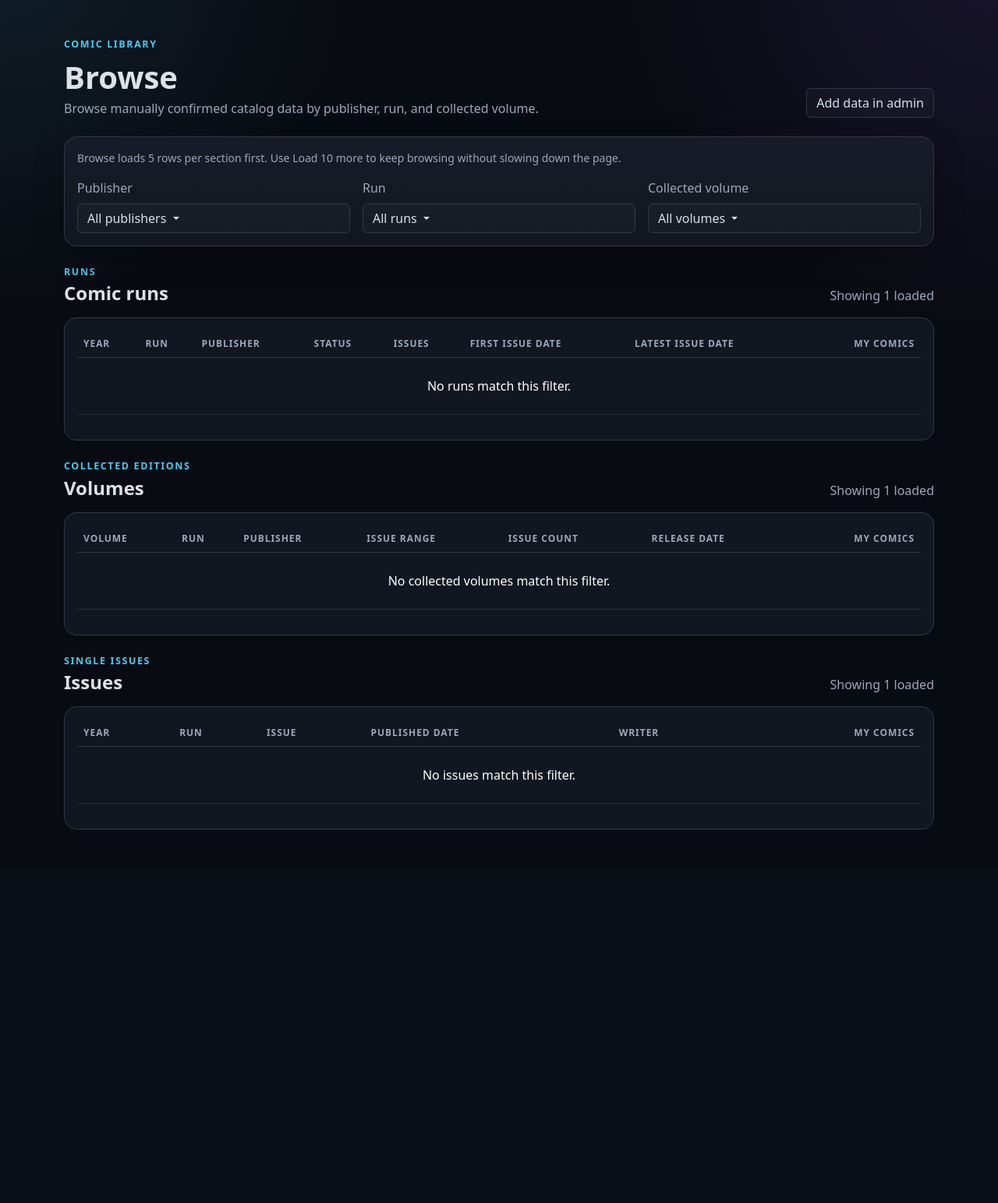
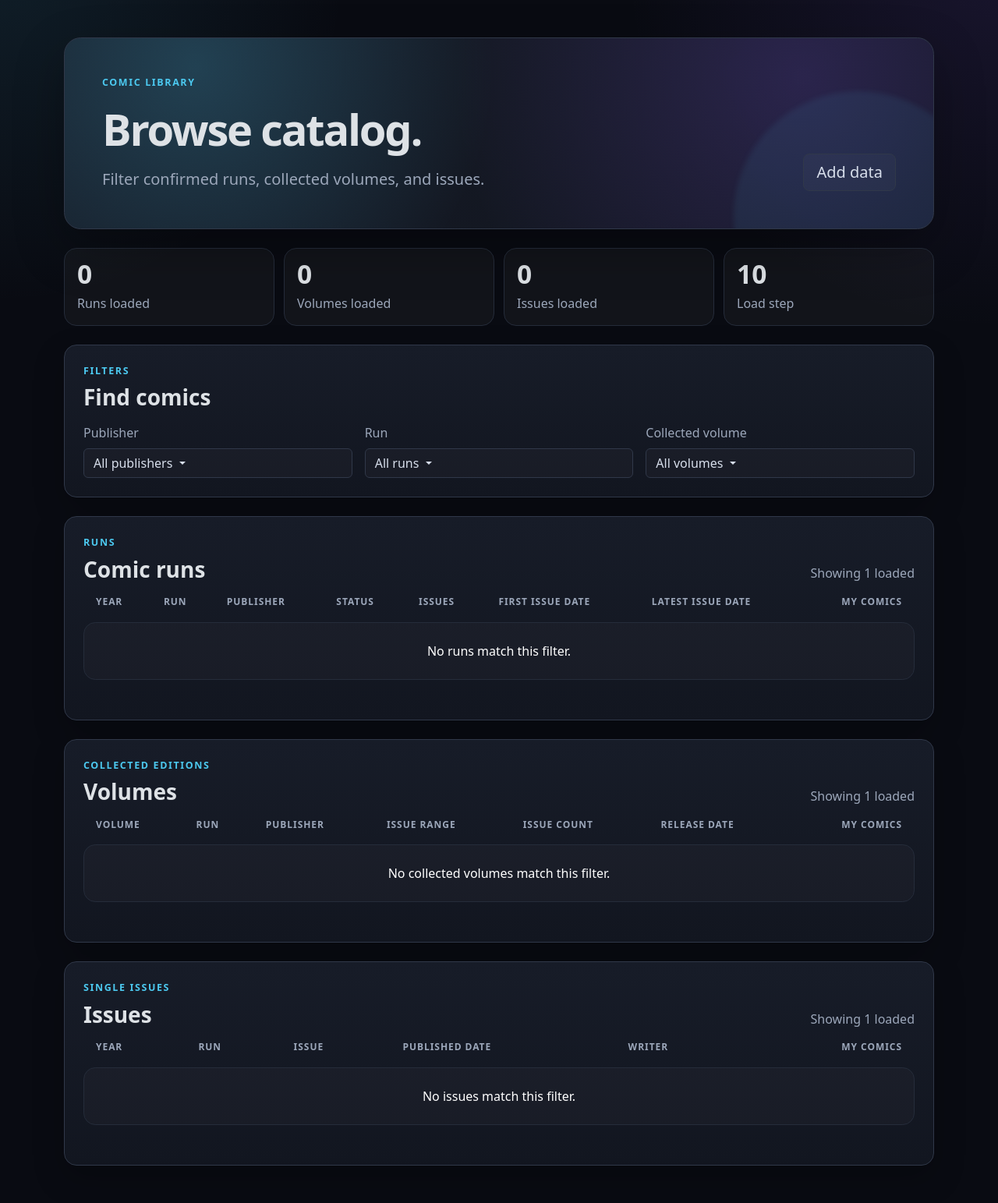
Before and after one commit to Wjmoore32001/EzyReadComics, a Django app: page /browse/ in a window 1280 px wide. Shown: the part 57-1600 px from the top of the page at 78% size. Before the commit the page ends 1121 px from the top, so only its background shows below. Run offline with Django 5.2, Linux system fonts and the light colour scheme; data that the repository does not hold is empty.

Commit message:
new structure for styling

```diff
--- a/catalog/templates/catalog/browse.html
+++ b/catalog/templates/catalog/browse.html
@@ -4,28 +4,65 @@
 {% block title %}Browse - EzyReadComics{% endblock %}
 
 {% block content %}
-
-<div class="d-flex flex-column gap-4" data-csrf-token="{{ csrf_token }}">
-    <div class="d-flex flex-column flex-lg-row justify-content-between align-items-lg-end gap-3">
+<div class="erc-page-shell" data-csrf-token="{{ csrf_token }}">
+    <section class="erc-hero p-4 p-lg-5">
+        <div class="erc-hero-content">
+            <div class="d-flex flex-column flex-lg-row justify-content-between align-items-lg-end gap-4">
                 <div>
-            <p class="erc-page-kicker mb-2">Comic Library</p>
-            <h1 class="display-6 fw-bold mb-1">Browse</h1>
-            <p class="erc-muted mb-0">
-                Browse manually confirmed catalog data by publisher, run, and collected volume.
+                    <p class="erc-page-kicker mb-3">Comic Library</p>
+                    <h1 class="erc-hero-title display-4 fw-bold mb-3">
+                        Browse catalog.
+                    </h1>
+                    <p class="erc-hero-subtitle lead mb-0">
+                        Filter confirmed runs, collected volumes, and issues.
                     </p>
                 </div>
 
-        <a href="/admin/" class="btn btn-outline-light">
-            Add data in admin
+                <div class="d-flex flex-wrap gap-2">
+                    <a href="/admin/" class="btn btn-outline-light btn-lg">
+                        Add data
                     </a>
                 </div>
+            </div>
+        </div>
+    </section>
+
+    <section class="erc-home-stat-grid">
+        <div class="erc-home-stat">
+            <div class="erc-home-stat-value">{{ runs|length }}</div>
+            <div class="erc-muted mt-2">Runs loaded</div>
+        </div>
+
+        <div class="erc-home-stat">
+            <div class="erc-home-stat-value">{{ volumes|length }}</div>
+            <div class="erc-muted mt-2">Volumes loaded</div>
+        </div>
+
+        <div class="erc-home-stat">
+            <div class="erc-home-stat-value">{{ issues|length }}</div>
+            <div class="erc-muted mt-2">Issues loaded</div>
+        </div>
+
+        <div class="erc-home-stat">
+            <div class="erc-home-stat-value">{{ browse_load_more_limit }}</div>
+            <div class="erc-muted mt-2">Load step</div>
+        </div>
+    </section>
 
     <section class="card erc-panel">
-        <div class="card-body">
-            <p class="erc-muted small mb-3">
-                Browse loads {{ browse_initial_limit }} rows per section first.
-                Use Load {{ browse_load_more_limit }} more to keep browsing without slowing down the page.
-            </p>
+        <div class="card-body p-4">
+            <div class="erc-section-header">
+                <div>
+                    <p class="erc-page-kicker mb-2">Filters</p>
+                    <h2 class="h3 fw-bold mb-0">Find comics</h2>
+                </div>
+
+                {% if selected_publisher or selected_run or selected_volume %}
+                    <a href="{% url 'catalog:browse' %}" class="btn btn-outline-secondary">
+                        Clear filters
+                    </a>
+                {% endif %}
+            </div>
 
             <div class="row g-3 align-items-end">
                 <div class="col-12 col-lg-4">
@@ -290,11 +327,7 @@
             </div>
 
             {% if selected_publisher or selected_run or selected_volume %}
-                <div class="d-flex flex-wrap gap-2 mt-3">
-                    <a href="{% url 'catalog:browse' %}" class="btn btn-sm btn-outline-secondary">
-                        Clear filters
-                    </a>
-
+                <div class="d-flex flex-wrap gap-2 mt-4">
                     {% if selected_run %}
                         <a
                             href="{% if selected_publisher %}{% url 'catalog:browse' %}?publisher={{ selected_publisher.id }}{% else %}{% url 'catalog:browse' %}{% endif %}"
@@ -309,7 +342,7 @@
                             href="{% if selected_run %}{% url 'catalog:browse' %}?run={{ selected_run.id }}{% elif selected_publisher %}{% url 'catalog:browse' %}?publisher={{ selected_publisher.id }}{% else %}{% url 'catalog:browse' %}{% endif %}"
                             class="btn btn-sm btn-outline-secondary"
                         >
-                            Clear collected volume
+                            Clear volume
                         </a>
                     {% endif %}
 
@@ -324,17 +357,18 @@
         </div>
     </section>
 
-    <section data-load-section="runs">
-        <div class="d-flex flex-column flex-md-row justify-content-between align-items-md-end gap-2 mb-3">
+    <section class="card erc-panel erc-data-card" data-load-section="runs">
+        <div class="card-body">
+            <div class="erc-section-header">
                 <div>
-                <p class="erc-page-kicker mb-1">
+                    <p class="erc-page-kicker mb-2">
                         {% if selected_run %}
                             Selected run
                         {% else %}
                             Runs
                         {% endif %}
                     </p>
-                <h2 class="h4 fw-bold mb-0">
+                    <h2 class="h3 fw-bold mb-0">
                         {% if selected_run %}
                             {{ selected_run }}
                         {% else %}
@@ -348,10 +382,8 @@
                 </p>
             </div>
 
-        <div class="card erc-panel-flat">
-            <div class="card-body">
             <div class="table-responsive">
-                    <table class="table table-dark table-hover align-middle mb-0">
+                <table class="table table-dark table-hover align-middle mb-0 erc-data-table">
                     <thead>
                     <tr>
                         <th scope="col">Year</th>
@@ -487,20 +519,20 @@
                 </button>
             </div>
         </div>
-        </div>
     </section>
 
-    <section data-load-section="volumes">
-        <div class="d-flex flex-column flex-md-row justify-content-between align-items-md-end gap-2 mb-3">
+    <section class="card erc-panel erc-data-card" data-load-section="volumes">
+        <div class="card-body">
+            <div class="erc-section-header">
                 <div>
-                <p class="erc-page-kicker mb-1">
+                    <p class="erc-page-kicker mb-2">
                         {% if selected_volume %}
                             Selected volume
                         {% else %}
                             Collected editions
                         {% endif %}
                     </p>
-                <h2 class="h4 fw-bold mb-0">
+                    <h2 class="h3 fw-bold mb-0">
                         {% if selected_volume %}
                             {{ selected_volume }}
                         {% else %}
@@ -514,10 +546,8 @@
                 </p>
             </div>
 
-        <div class="card erc-panel-flat">
-            <div class="card-body">
             <div class="table-responsive">
-                    <table class="table table-dark table-hover align-middle mb-0">
+                <table class="table table-dark table-hover align-middle mb-0 erc-data-table">
                     <thead>
                     <tr>
                         <th scope="col">Volume</th>
@@ -638,14 +668,14 @@
                 </button>
             </div>
         </div>
-        </div>
     </section>
 
-    <section data-load-section="issues">
-        <div class="d-flex flex-column flex-md-row justify-content-between align-items-md-end gap-2 mb-3">
+    <section class="card erc-panel erc-data-card" data-load-section="issues">
+        <div class="card-body">
+            <div class="erc-section-header">
                 <div>
-                <p class="erc-page-kicker mb-1">Single issues</p>
-                <h2 class="h4 fw-bold mb-0">Issues</h2>
+                    <p class="erc-page-kicker mb-2">Single issues</p>
+                    <h2 class="h3 fw-bold mb-0">Issues</h2>
                 </div>
 
                 <p class="erc-muted mb-0" data-loaded-count>
@@ -653,10 +683,8 @@
                 </p>
             </div>
 
-        <div class="card erc-panel-flat">
-            <div class="card-body">
             <div class="table-responsive">
-                    <table class="table table-dark table-hover align-middle mb-0">
+                <table class="table table-dark table-hover align-middle mb-0 erc-data-table">
                     <thead>
                     <tr>
                         <th scope="col">Year</th>
@@ -774,7 +802,6 @@
                 </button>
             </div>
         </div>
-        </div>
     </section>
 </div>
 
--- a/static/css/site.css
+++ b/static/css/site.css
@@ -345,6 +345,55 @@
     cursor: pointer;
 }
 
+.erc-data-card .card-body {
+    padding: 1.5rem;
+}
+
+.erc-data-card .table-responsive {
+    border-radius: 1rem;
+}
+
+.erc-data-table {
+    border-collapse: separate;
+    border-spacing: 0 0.7rem;
+    margin-top: -0.7rem;
+}
+
+.erc-data-table thead th {
+    border-bottom: 0;
+    padding: 0 1rem 0.35rem;
+}
+
+.erc-data-table tbody td {
+    background: rgba(255, 255, 255, 0.025);
+    border-top: 1px solid var(--erc-border-soft);
+    border-bottom: 1px solid var(--erc-border-soft);
+    padding: 0.95rem 1rem;
+    transition: 140ms ease-in-out;
+}
+
+.erc-data-table tbody tr td:first-child {
+    border-left: 1px solid var(--erc-border-soft);
+    border-top-left-radius: 0.95rem;
+    border-bottom-left-radius: 0.95rem;
+    padding-left: 1.15rem;
+}
+
+.erc-data-table tbody tr td:last-child {
+    border-right: 1px solid var(--erc-border-soft);
+    border-top-right-radius: 0.95rem;
+    border-bottom-right-radius: 0.95rem;
+    padding-right: 1.15rem;
+}
+
+.erc-data-table tbody tr:hover td {
+    background: var(--erc-accent-soft) !important;
+}
+
+.erc-data-table .erc-track-cell {
+    min-width: 10rem;
+}
+
 .erc-home-list {
     display: grid;
     gap: 0.75rem;
```
Also changed, not shown: reading/templates/reading/my_comics.html (+83 -32 lines). Lines whose indentation alone changed are shown as unchanged.
